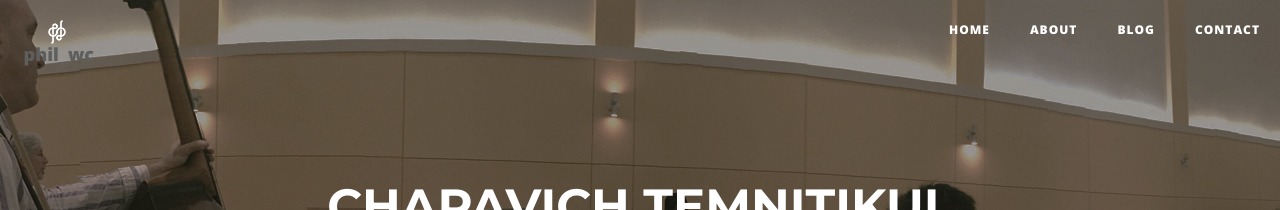
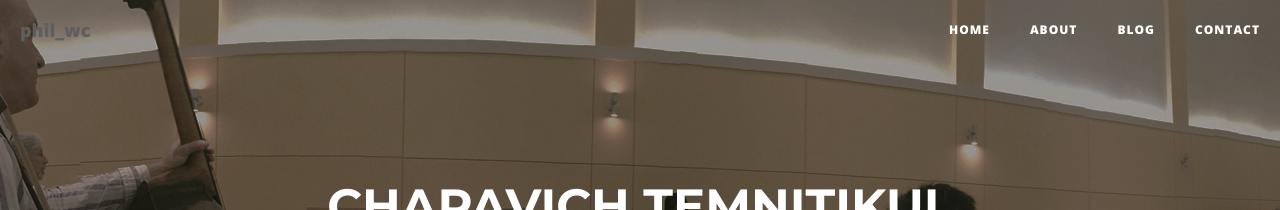
Before and after one commit to phil-wc/phil-wc.github.io, a Jekyll site: the page built from index.html, in a window 1280 px wide. Shown: the top 210 px of the page. Built offline with Jekyll 4.4.1, drawn with Linux system fonts in a browser that asks for light colours; nearby versions of some CDN libraries; the list of posts is cut into pages by our own code.

Commit message:
revert changes

```diff
--- a/_includes/commons/nav.html
+++ b/_includes/commons/nav.html
@@ -9,7 +9,7 @@
         <span class="icon-bar"></span>
         <span class="icon-bar"></span>
       </button>
-      <a class="navbar-brand" href="{{ site.baseurl }}/"><img class="center-block" src="/assets/img/logo.png" alt="Logo" width="20" height="20">&thinsp;<span>{{ site.author.artist_name }}</span></a>
+      <a class="navbar-brand" href="{{ site.baseurl }}/">{{ site.author.artist_name }}</a>
     </div>
 
     <!-- Collect the nav links, forms, and other content for toggling -->
--- a/_sass/components/navigation.sass
+++ b/_sass/components/navigation.sass
@@ -9,9 +9,6 @@
 
   .navbar-brand
     font-weight: $navbar-font-weight
-
-    *
-      display: inline-block
 
   .nav
     li
```
